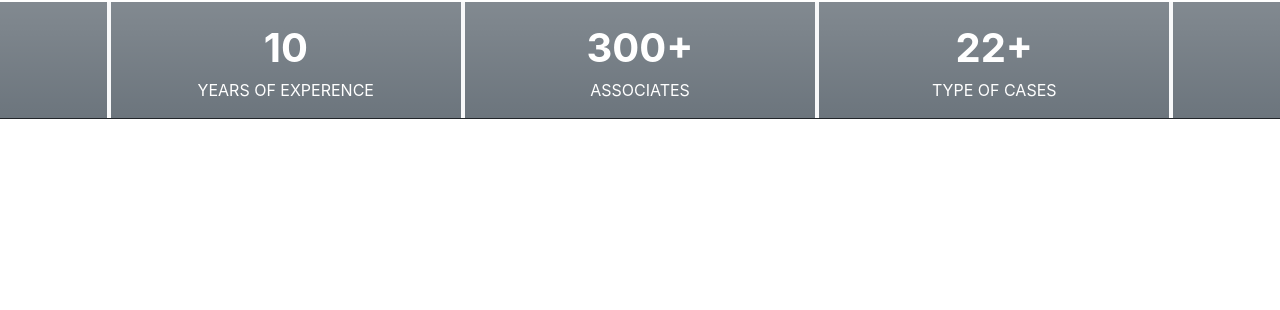
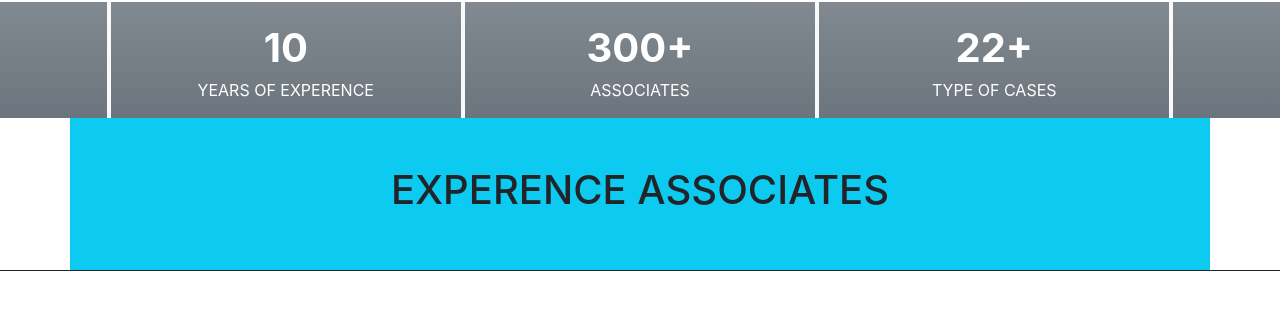
Before and after one commit to Deepak-Das/case_mangement_system_react, a React (Create React App) app: page / in a window 1280 px wide. Shown: the part 1392-1702 px from the top of the page. Before the commit the page ends 1511 px from the top, so only its background shows below. Built offline with nearby package versions, Linux system fonts and the light colour scheme; some icons are missing.

Commit message:
added overviewBottom

```diff
--- /dev/null
+++ b/src/components/Overview/OverviewBottom/index.js
@@ -0,0 +1,13 @@
+import React from "react";
+
+function OverviewBottom() {
+  return (
+    <>
+      <div className="container bg-info text-center text-uppercase py-5">
+        <h3 className="fs-1 f-">experence associates</h3>
+      </div>
+    </>
+  );
+}
+
+export default OverviewBottom;
--- a/src/components/Overview/index.js
+++ b/src/components/Overview/index.js
@@ -1,13 +1,15 @@
 import React from "react";
+import OverviewBottom from "./OverviewBottom";
 import OverviewMid from "./OverviewMid";
 import OverviewUpper from "./OverviewUpper";
 
 export const Overview = () => {
   return (
     <>
-      <section className="container-fluid border-bottom border-1 border-dark">
+      <section className="container-fluid border-bottom border-1 border-dark mb-5">
         <OverviewUpper />
         <OverviewMid />
+        <OverviewBottom />
       </section>
     </>
   );
```
